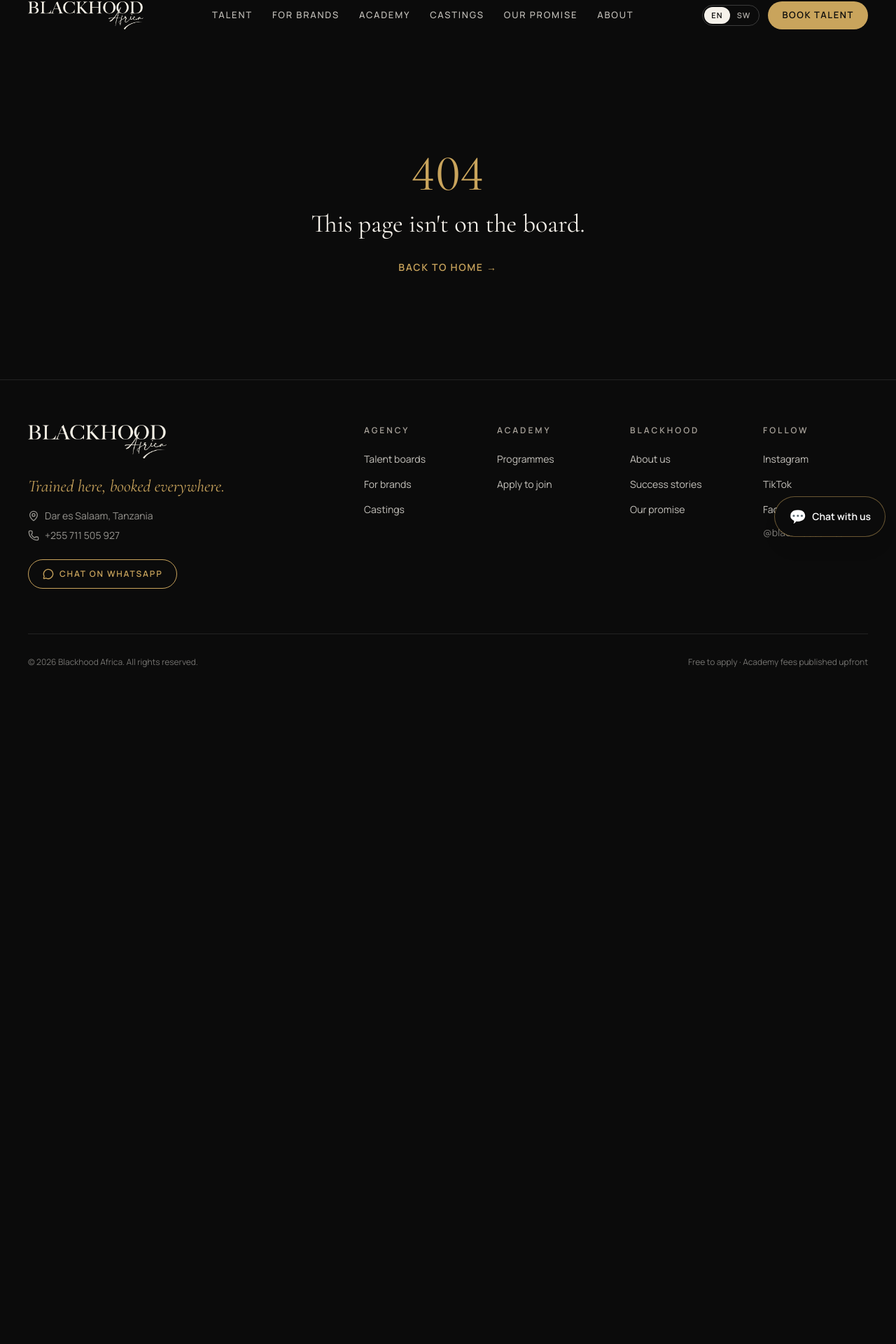
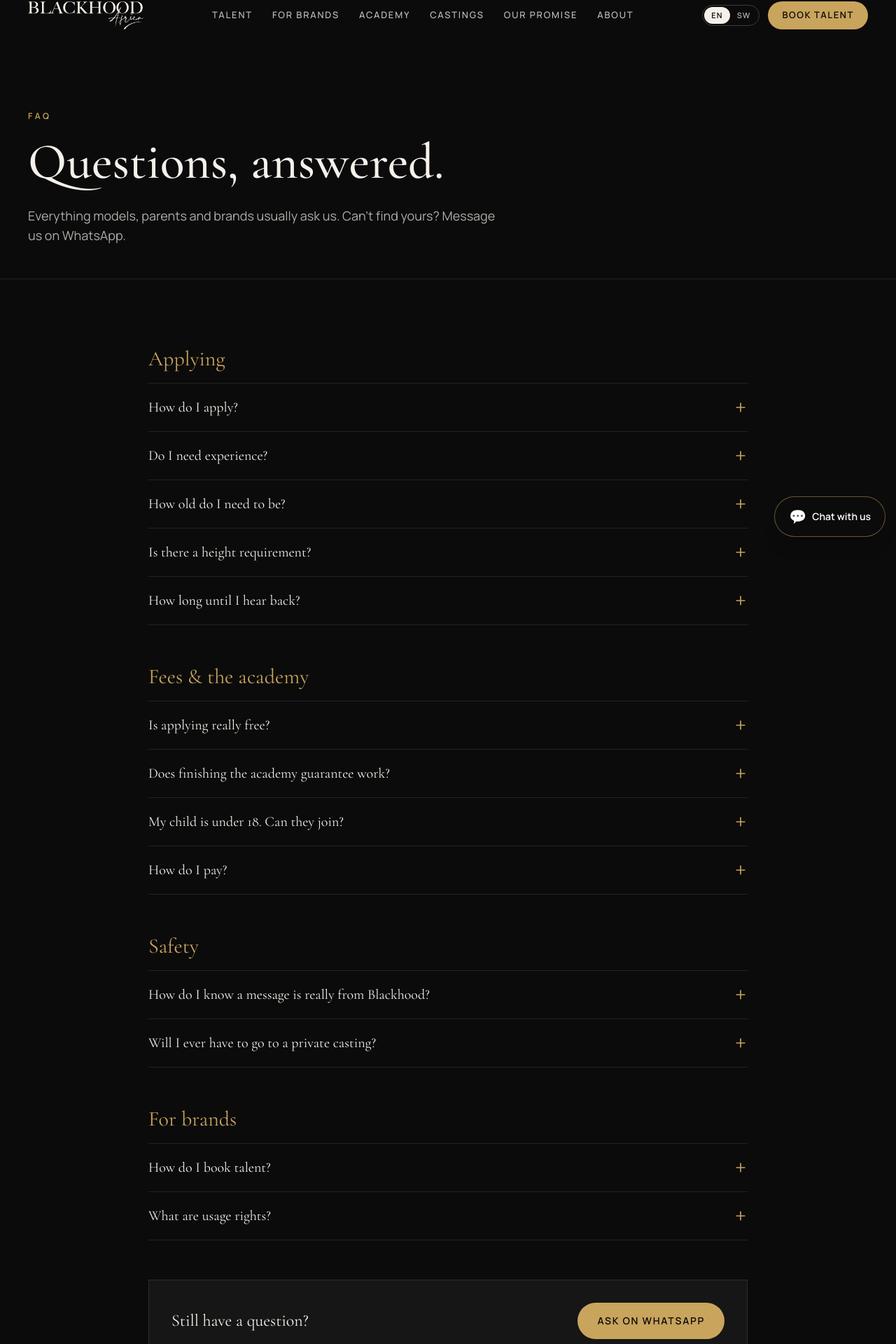
Before and after one commit to NoelHenjewele/blackhoodafrica-website, a React (Vite) app: page /faq in a window 1280 px wide. Shown: the part 18-1938 px from the top of the page at 70% size. Before the commit the page ends 1036 px from the top, so only its background shows below. Built offline with nearby package versions, Linux system fonts and the light colour scheme.

Commit message:
Add FAQ page in English and Swahili
Co-Authored-By: Claude Opus 5.5 (1M context) <noreply@anthropic.com>

```diff
--- a/src/App.tsx
+++ b/src/App.tsx
@@ -13,6 +13,7 @@ import CastingsPage from './pages/CastingsPage'
 import TrustPage from './pages/TrustPage'
 import AboutPage from './pages/AboutPage'
 import StoriesPage from './pages/StoriesPage'
+import FaqPage from './pages/FaqPage'
 import NotFound from './pages/NotFound'
 
 export default function App() {
@@ -33,6 +34,7 @@ export default function App() {
           <Route path="/trust" element={<TrustPage />} />
           <Route path="/about" element={<AboutPage />} />
           <Route path="/stories" element={<StoriesPage />} />
+          <Route path="/faq" element={<FaqPage />} />
           <Route path="*" element={<NotFound />} />
         </Routes>
       </main>
--- a/src/components/Footer.tsx
+++ b/src/components/Footer.tsx
@@ -25,6 +25,7 @@ const columns = [
       { to: '/about', label: { en: 'About us', sw: 'Kuhusu sisi' } },
       { to: '/stories', label: { en: 'Success stories', sw: 'Hadithi za mafanikio' } },
       { to: '/trust', label: { en: 'Our promise', sw: 'Ahadi yetu' } },
+      { to: '/faq', label: { en: 'FAQ', sw: 'Maswali' } },
     ],
   },
 ]
--- /dev/null
+++ b/src/pages/FaqPage.tsx
@@ -0,0 +1,147 @@
+import { Plus } from 'lucide-react'
+import { site, whatsappLink } from '../config/site'
+import { faqs as academyFaqs } from '../data/academy'
+import { useLang, type L } from '../i18n'
+
+type QA = { q: L; a: L }
+
+const groups: { title: L; items: QA[] }[] = [
+  {
+    title: { en: 'Applying', sw: 'Kuomba' },
+    items: [
+      {
+        q: { en: 'How do I apply?', sw: 'Ninaombaje?' },
+        a: {
+          en: 'Fill in the form on our Apply page, or message us on WhatsApp with your name, age, height, city and 3 photos with no filters: a face close-up, full body and side profile.',
+          sw: 'Jaza fomu kwenye ukurasa wa Omba, au tuandikie WhatsApp jina lako, umri, urefu, mji na picha 3 bila filter: uso karibu, mwili mzima na ubavuni.',
+        },
+      },
+      {
+        q: { en: 'Do I need experience?', sw: 'Je, nahitaji uzoefu?' },
+        a: {
+          en: 'No. We look for presence and potential. If you have none, the academy can teach you the skills.',
+          sw: 'Hapana. Tunatafuta mvuto na uwezo. Kama huna uzoefu, chuo kinaweza kukufundisha ujuzi.',
+        },
+      },
+      {
+        q: { en: 'How old do I need to be?', sw: 'Ninatakiwa kuwa na umri gani?' },
+        a: {
+          en: 'Anyone can apply. Under-18s need a parent or guardian involved from the start, and they are chaperoned at every job.',
+          sw: 'Yeyote anaweza kuomba. Walio chini ya miaka 18 wanahitaji mzazi au mlezi ahusike tangu mwanzo, na husimamiwa kila kazi.',
+        },
+      },
+      {
+        q: { en: 'Is there a height requirement?', sw: 'Je, kuna kigezo cha urefu?' },
+        a: {
+          en: 'Not for every board. Runway work usually needs more height, but commercial, creator and hosting work suits many heights and looks.',
+          sw: 'Si kwa kila orodha. Kazi za jukwaa la mitindo kwa kawaida zinahitaji urefu zaidi, lakini matangazo, maudhui na ushereheshaji yanafaa urefu na mwonekano mbalimbali.',
+        },
+      },
+      {
+        q: { en: 'How long until I hear back?', sw: 'Nitajibiwa baada ya muda gani?' },
+        a: {
+          en: 'Our scouting team reviews every application and replies on WhatsApp.',
+          sw: 'Timu yetu ya usaili hupitia kila ombi na hujibu kwa WhatsApp.',
+        },
+      },
+    ],
+  },
+  {
+    title: { en: 'Fees & the academy', sw: 'Ada na chuo' },
+    items: academyFaqs,
+  },
+  {
+    title: { en: 'Safety', sw: 'Usalama' },
+    items: [
+      {
+        q: { en: 'How do I know a message is really from Blackhood?', sw: 'Nitajuaje ujumbe ni kweli kutoka Blackhood?' },
+        a: {
+          en: `Our only official WhatsApp is ${site.phoneDisplay} and our social accounts are @blackhoodafrica. If in doubt, message that number to check.`,
+          sw: `WhatsApp yetu rasmi pekee ni ${site.phoneDisplay} na akaunti zetu za mitandao ni @blackhoodafrica. Ukiwa na shaka, tuma ujumbe kwa namba hiyo kuthibitisha.`,
+        },
+      },
+      {
+        q: { en: 'Will I ever have to go to a private casting?', sw: 'Je, nitawahi kwenda usaili wa faragha?' },
+        a: {
+          en: 'No. There are no closed-door castings. A Blackhood team member is present at fittings and castings.',
+          sw: 'Hapana. Hakuna usaili wa milango iliyofungwa. Mwanatimu wa Blackhood huwepo kwenye upimaji na usaili.',
+        },
+      },
+    ],
+  },
+  {
+    title: { en: 'For brands', sw: 'Kwa makampuni' },
+    items: [
+      {
+        q: { en: 'How do I book talent?', sw: 'Ninaajirije vipaji?' },
+        a: {
+          en: 'Send a brief from our For brands page or on WhatsApp with the job type, dates, location, budget and usage rights. We reply within 24 hours.',
+          sw: 'Tuma maelezo kupitia ukurasa wa Kwa makampuni au WhatsApp ukieleza aina ya kazi, tarehe, mahali, bajeti na haki za matumizi. Tunajibu ndani ya saa 24.',
+        },
+      },
+      {
+        q: { en: 'What are usage rights?', sw: 'Haki za matumizi ni nini?' },
+        a: {
+          en: 'Where and for how long the images or video will be used, such as social only, or TV and billboards for a year. They affect the fee, so we agree them up front.',
+          sw: 'Wapi na kwa muda gani picha au video zitatumika, mfano mitandao ya kijamii pekee, au TV na mabango kwa mwaka mmoja. Zinaathiri malipo, kwa hiyo tunakubaliana mapema.',
+        },
+      },
+    ],
+  },
+]
+
+export default function FaqPage() {
+  const { t } = useLang()
+
+  return (
+    <>
+      <section className="pt-20">
+        <div className="mx-auto max-w-7xl px-5 pb-12 pt-16 lg:px-10 lg:pt-24">
+          <p className="text-xs font-semibold uppercase tracking-[0.3em] text-gold">FAQ</p>
+          <h1 className="mt-5 max-w-4xl font-display text-5xl font-medium leading-[1.05] sm:text-6xl lg:text-7xl">
+            {t({ en: 'Questions, answered.', sw: 'Maswali, majibu.' })}
+          </h1>
+          <p className="mt-6 max-w-2xl text-lg text-ivory/70">
+            {t({
+              en: "Everything models, parents and brands usually ask us. Can't find yours? Message us on WhatsApp.",
+              sw: 'Kila kitu ambacho wanamitindo, wazazi na makampuni hutuuliza. Hujapata swali lako? Tuandikie WhatsApp.',
+            })}
+          </p>
+        </div>
+      </section>
+
+      <section className="border-t border-white/10">
+        <div className="mx-auto max-w-4xl space-y-14 px-5 py-16 lg:py-24">
+          {groups.map((g) => (
+            <div key={g.title.en}>
+              <h2 className="font-display text-3xl text-gold">{t(g.title)}</h2>
+              <div className="mt-4 divide-y divide-white/10 border-y border-white/10">
+                {g.items.map((f) => (
+                  <details key={f.q.en} className="group py-5">
+                    <summary className="flex cursor-pointer list-none items-center justify-between gap-4 font-display text-xl">
+                      {t(f.q)}
+                      <Plus size={20} className="shrink-0 text-gold transition-transform group-open:rotate-45" />
+                    </summary>
+                    <p className="mt-3 text-sm leading-relaxed text-ivory/70">{t(f.a)}</p>
+                  </details>
+                ))}
+              </div>
+            </div>
+          ))}
+
+          <div className="flex flex-col items-start justify-between gap-6 border border-white/10 bg-ink-soft p-8 sm:flex-row sm:items-center">
+            <p className="font-display text-2xl">{t({ en: 'Still have a question?', sw: 'Bado una swali?' })}</p>
+            <a
+              href={whatsappLink('Hello Blackhood Africa, I have a question:')}
+              target="_blank"
+              rel="noreferrer"
+              className="inline-flex rounded-full bg-gold px-7 py-4 text-sm font-semibold uppercase tracking-[0.12em] text-ink hover:bg-ivory"
+            >
+              {t({ en: 'Ask on WhatsApp', sw: 'Uliza kwa WhatsApp' })}
+            </a>
+          </div>
+        </div>
+      </section>
+    </>
+  )
+}
```
